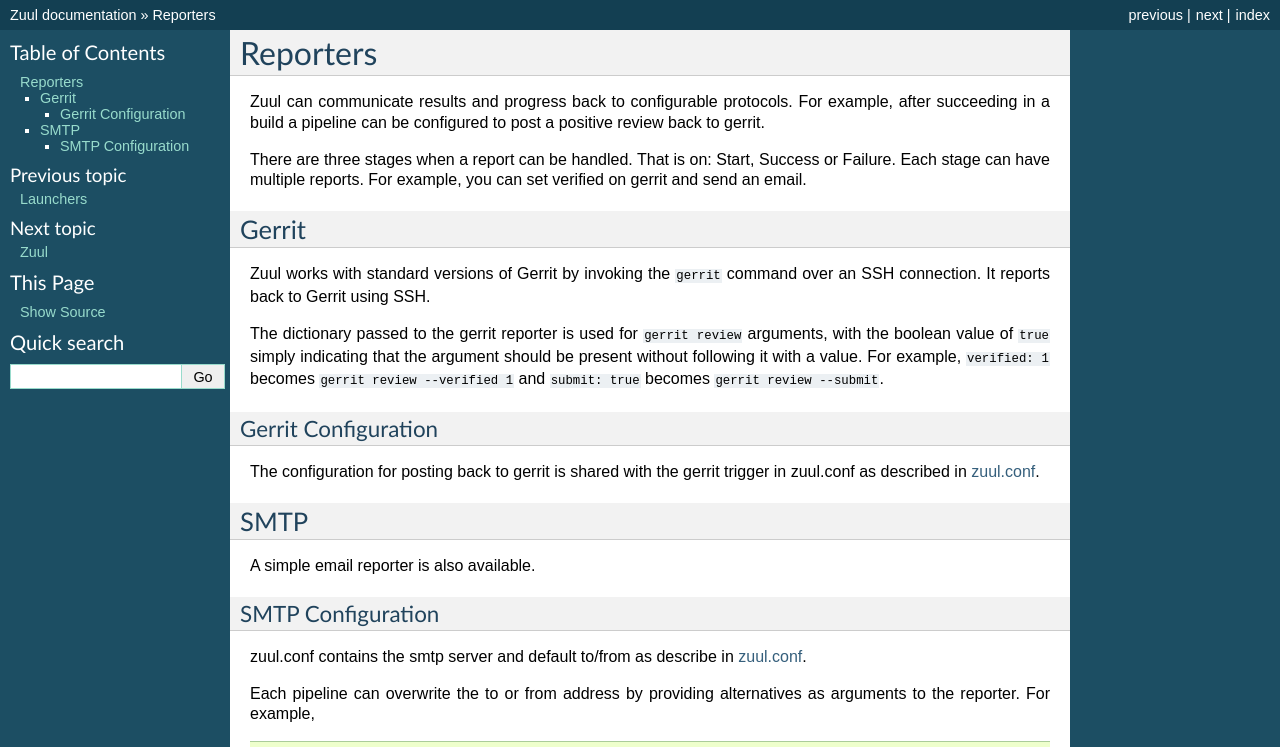
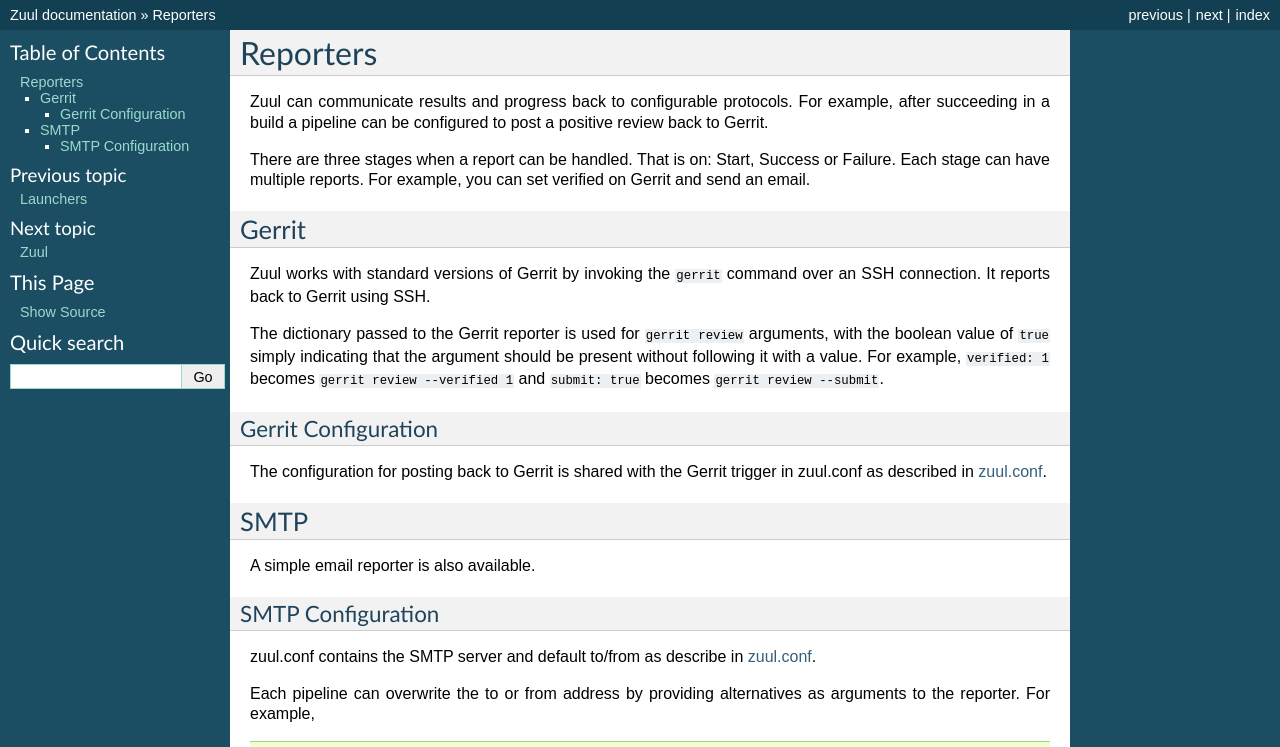
Before and after one commit to openstack-infra/zuul, a Sphinx documentation site: the page built from doc/source/reporters.rst, in a window 1280 px wide. Shown: the top 747 px of the page. Built offline with Sphinx 7.4.7, drawn with Linux system fonts in a browser that asks for light colours.

Commit message:
doc: fix typos, missing parentheses, upper/lower case
Fix some minor typos, add a missing parentheses and
unify some upper vs lower case words.

Change-Id: I2b6c394238de8d16f8eb4a752c2495762b01a2c3

```diff
--- a/doc/source/launchers.rst
+++ b/doc/source/launchers.rst
@@ -49,7 +49,7 @@
 ``zuul.conf``.  Be sure that the host allows connections from Zuul and
 any workers (e.g., Jenkins masters) on TCP port 4730, and nowhere else
 (as the Gearman protocol does not include any provision for
-authentication.
+authentication).
 
 Gearman Jenkins Plugin
 ----------------------
--- a/doc/source/reporters.rst
+++ b/doc/source/reporters.rst
@@ -5,11 +5,11 @@
 
 Zuul can communicate results and progress back to configurable
 protocols. For example, after succeeding in a build a pipeline can be
-configured to post a positive review back to gerrit.
+configured to post a positive review back to Gerrit.
 
 There are three stages when a report can be handled. That is on:
 Start, Success or Failure. Each stage can have multiple reports.
-For example, you can set verified on gerrit and send an email.
+For example, you can set verified on Gerrit and send an email.
 
 Gerrit
 ------
@@ -18,7 +18,7 @@
 ``gerrit`` command over an SSH connection.  It reports back to
 Gerrit using SSH.
 
-The dictionary passed to the gerrit reporter is used for ``gerrit
+The dictionary passed to the Gerrit reporter is used for ``gerrit
 review`` arguments, with the boolean value of ``true`` simply
 indicating that the argument should be present without following it
 with a value. For example, ``verified: 1`` becomes ``gerrit review
@@ -28,7 +28,7 @@
 Gerrit Configuration
 ~~~~~~~~~~~~~~~~~~~~
 
-The configuration for posting back to gerrit is shared with the gerrit
+The configuration for posting back to Gerrit is shared with the Gerrit
 trigger in zuul.conf as described in :ref:`zuulconf`.
 
 SMTP
@@ -39,7 +39,7 @@
 SMTP Configuration
 ~~~~~~~~~~~~~~~~~~
 
-zuul.conf contains the smtp server and default to/from as describe
+zuul.conf contains the SMTP server and default to/from as describe
 in :ref:`zuulconf`.
 
 Each pipeline can overwrite the to or from address by providing
--- a/doc/source/statsd.rst
+++ b/doc/source/statsd.rst
@@ -4,7 +4,7 @@
 ================
 
 Zuul comes with support for the statsd protocol, when enabled and configured
-(see below), the Zuul scheduler will emit raw metrics to a Statsd receiver
+(see below), the Zuul scheduler will emit raw metrics to a statsd receiver
 which let you in turn generate nice graphics. An example is OpenStack Zuul
 status page: http://status.openstack.org/zuul/
 
```
Also changed, not shown: other parts of doc/source/statsd.rst (+2 -2 lines), doc/source/zuul.rst (+5 -5 lines).
